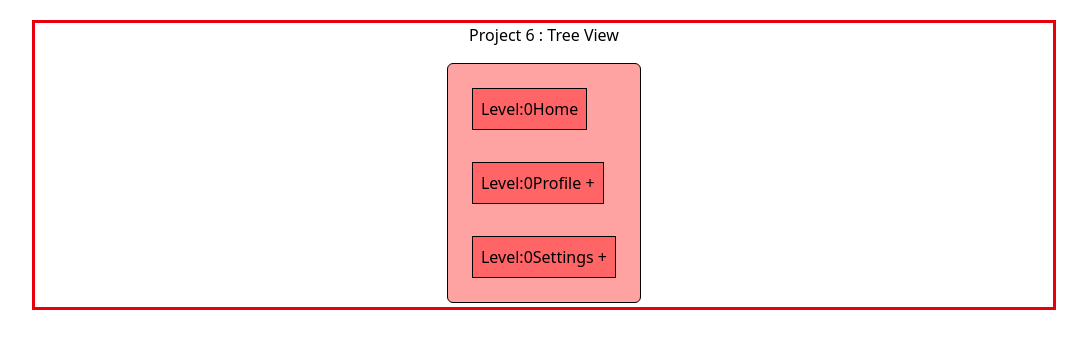
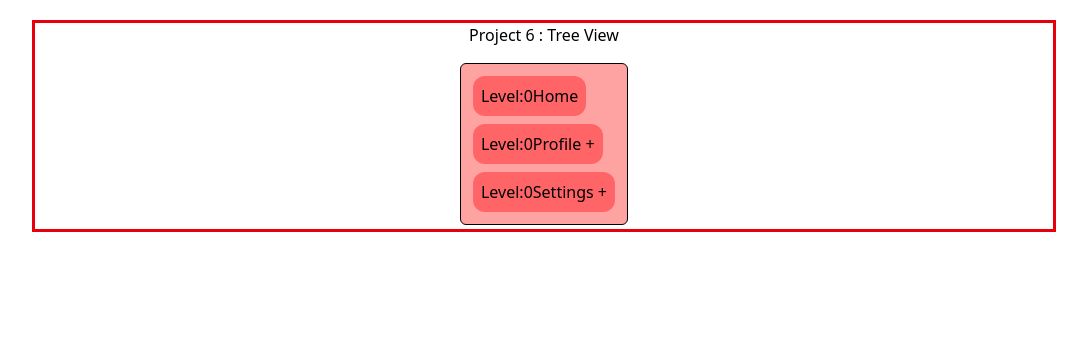
Before and after one commit to SanjeevKumar3662/20plusReactProjects, a React (Vite) app in the folder plusReactProject/: page / in a window 1280 px wide. Shown: the top 348 px of the page, without its empty margins (96-1183 px from the left). Built offline with nearby package versions, Linux system fonts and the light colour scheme.

Commit message:
changed some styles in MenuList

```diff
--- a/plusReactProject/src/components/treeView/MenuList.jsx
+++ b/plusReactProject/src/components/treeView/MenuList.jsx
@@ -10,10 +10,10 @@ const MenuList = ({ label, children, level }) => {
   };
   // console.log(toOpen);
   return (
-    <div className=" p-3 flex flex-col gap-1" key={label}>
+    <div className="  flex flex-col gap-1" key={label}>
       <span>
         <button
-          className="border p-2 bg-red-400"
+          className=" p-2 bg-red-400 rounded-xl"
           onClick={(e) => handleClickMenu(e)}
         >
           Level:{level}
```
